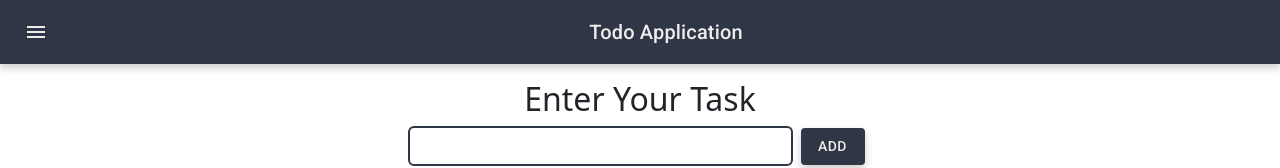
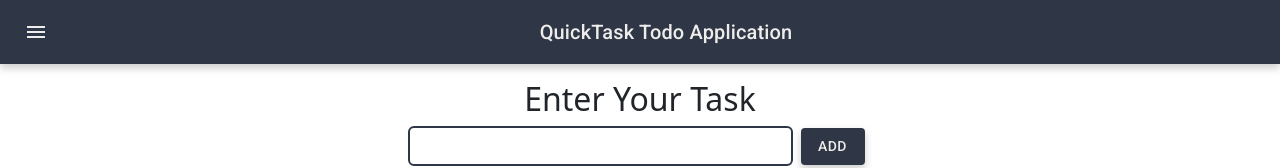
Before and after one commit to sajin-shrestha/Todo-Application-Using-React-Redux, a React (Vite) app: page / in a window 1280 px wide. Shown: the top 168 px of the page. Built offline with nearby package versions, Linux system fonts and the light colour scheme.

Commit message:
title changed

```diff
--- a/index.html
+++ b/index.html
@@ -6,7 +6,7 @@
       name="viewport"
       content="width=device-width, initial-scale=1.0"
     />
-    <title>Todo Application</title>
+    <title>Quick Task</title>
   </head>
   <body>
     <div id="root"></div>
--- a/src/components/Navbar.tsx
+++ b/src/components/Navbar.tsx
@@ -29,7 +29,7 @@ export default function Navbar() {
             component="div"
             sx={{ flexGrow: 1, color: '#EEEDEB', textAlign: 'center' }}
           >
-            Todo Application
+            QuickTask Todo Application
           </Typography>
         </Toolbar>
       </AppBar>
```
